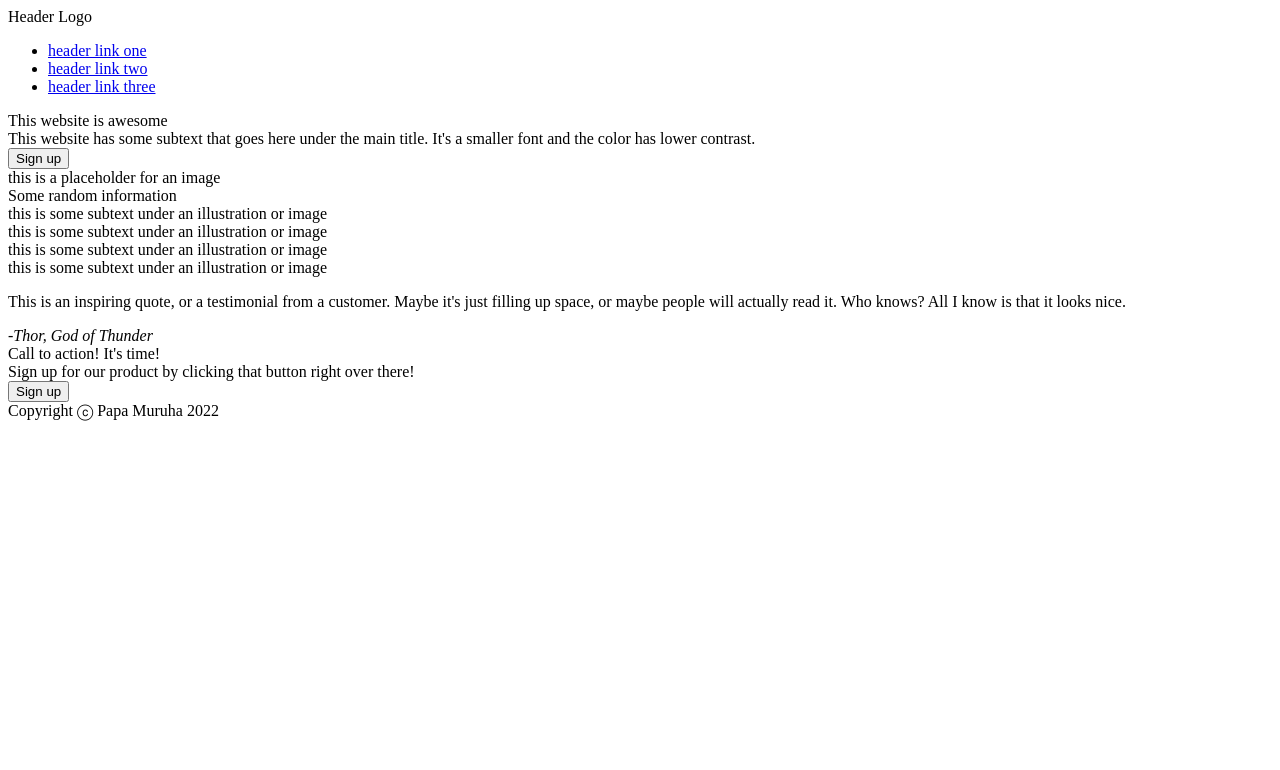
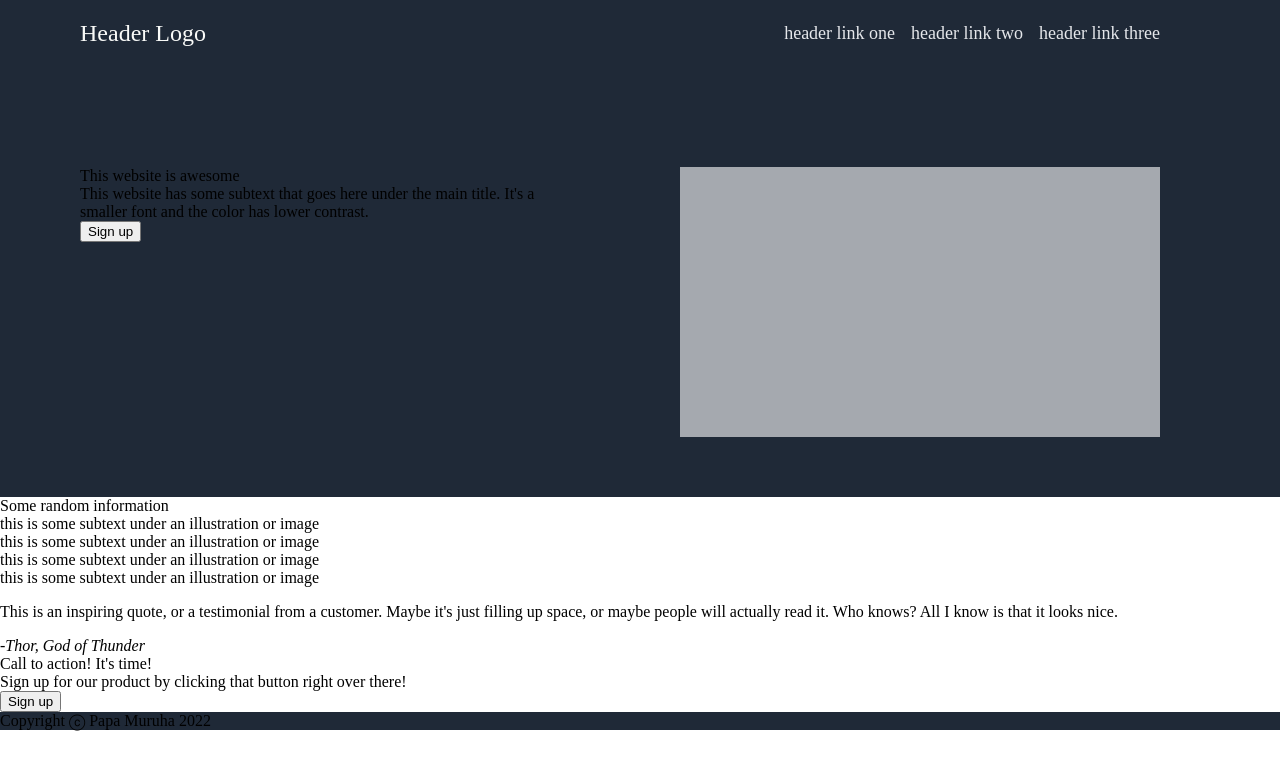
Before and after one commit to NeoPlato/landing-page, a plain HTML site: page index.html in a window 1280 px wide. Drawn offline with Linux system fonts and the light colour scheme.

Commit message:
Position elements in header

```diff
--- a/index.html
+++ b/index.html
@@ -3,26 +3,32 @@
 <head>
     <meta charset="UTF-8">
     <title>Landing Page</title>
-    <link rel="stylesheet" href="./styles.css">
+    <link rel="stylesheet" href="/styles.css">
 </head>
 <body>
     <div class="header">
         <!-- Note: replace logo with actual thing -->
+        <div class="top-section">
           <div class="logo">Header Logo</div>
           <ul>
               <li><a href="#">header link one</a></li>
               <li><a href="#">header link two</a></li>
               <li><a href="#">header link three</a></li>
           </ul>
-        <div class="text-container">
+        </div>
+
+        <div class="container">
           <div class="text">
             This website is awesome <br>
+            <span>
                 This website has some subtext that goes here under the main title.
-                It's a smaller font and the color has lower contrast. <br>
+                It's a smaller font and the color has lower contrast.<br>
+            </span>
             <button>Sign up</button>
           </div>
           <!-- Note: get an image happening here -->
-        <div class="intro-image">this is a placeholder for an image</div>
+          <div id="image"></div>
+        </div>
     </div>
     <div class="content">
         <div class="image-array">
--- a/styles.css
+++ b/styles.css
@@ -0,0 +1,56 @@
+body {
+    margin: 0;
+}
+
+.header, .footer {
+    background-color: #1F2937;
+}
+
+.header {
+    padding: 20px 120px 60px 80px;
+}
+
+.logo {
+    font-size: 24px;
+    color: #F9FAF8;
+}
+
+.top-section {
+    display: flex;
+    justify-content: space-between;
+    align-items: center;
+    margin-bottom: 120px;
+}
+
+.top-section ul {
+    display: flex;
+    list-style: none;
+    font-size: 18px;
+    margin: 0;
+    padding: 0;
+    gap: 16px;
+}
+
+.top-section a {
+    text-decoration: none;
+    color: #E5E7EB
+}
+
+.container {
+    display: flex;
+    justify-content: space-between
+}
+
+.container .text {
+    max-width: 500px;
+}
+
+.container button {
+    width: fit-content;
+}
+
+.container #image {
+    width: 480px;
+    height: 270px;
+    background-color: #fff9;
+}
```
Lines whose indentation alone changed are shown as unchanged.
